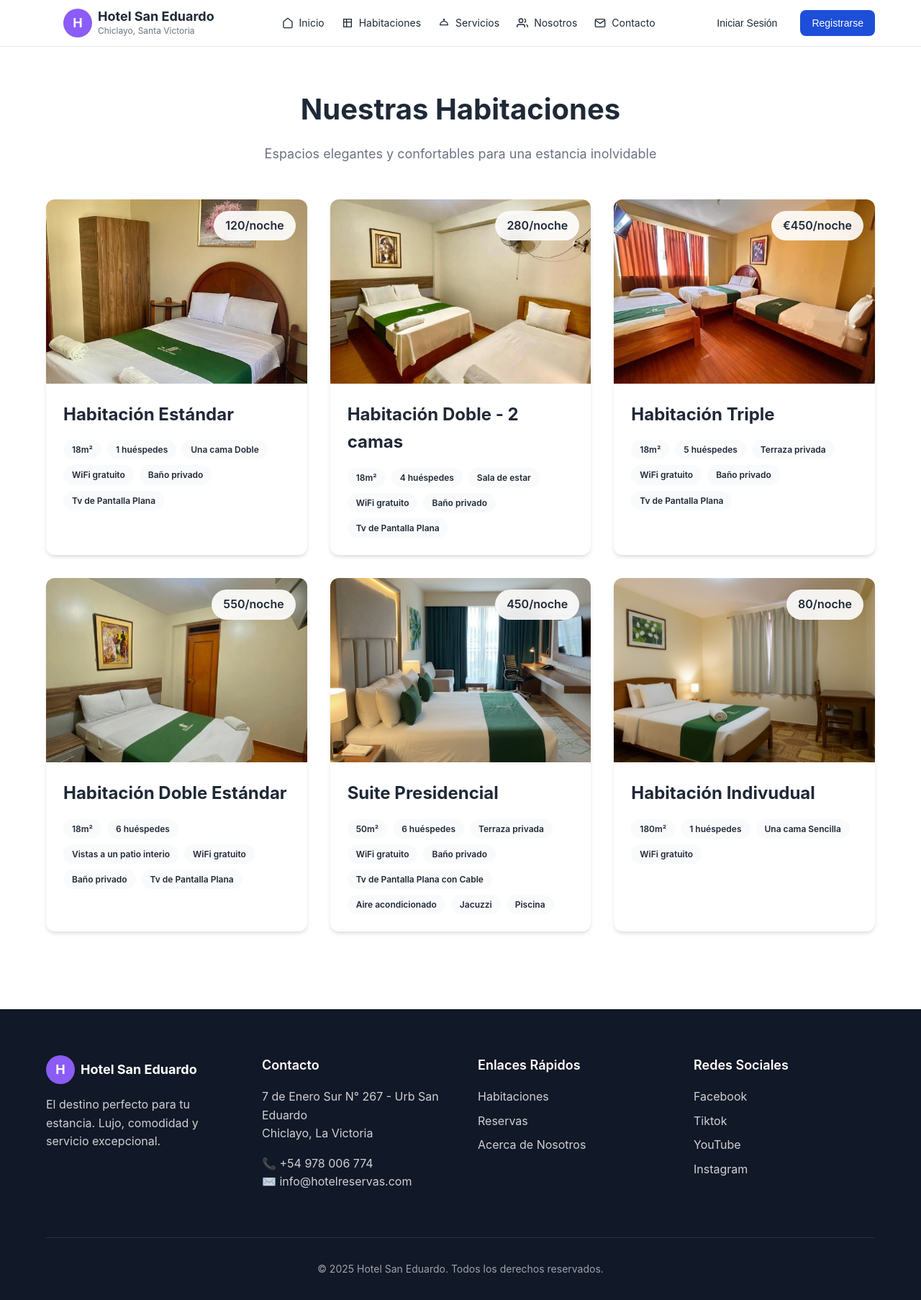
After one commit to Jamir17/CALIDAD---SISTEMA-RESERVAS-HOTEL-SAN-EDUARDO, a Flask app: page /habitaciones-principales in a window 1280 px wide. The commit adds this page. Shown: the whole page at 72% size. Run offline with Flask 3, Linux system fonts and the light colour scheme.

Commit message:
VermasHabitaciones

```diff
--- a/main.py
+++ b/main.py
@@ -44,6 +44,11 @@ app.register_blueprint(webchat_bp, url_prefix="/webchat")
 def index():
     return render_template("index.html", nombre=session.get("nombre"))
 
+@app.route("/habitaciones-principales")
+def habitaciones_principales():
+    """Muestra la página estática con todas las habitaciones."""
+    return render_template("habitacionprincipal.html")
+
 # ====== ARRANQUE ======
 if __name__ == "__main__":
     app.run(debug=True)
--- /dev/null
+++ b/templates/habitacionprincipal.html
@@ -0,0 +1,135 @@
+{% extends "base.html" %}
+
+{% block title %}Nuestras Habitaciones - Hotel San Eduardo{% endblock %}
+
+{% block extra_css %}
+  {{ super() }}
+  <style>
+    /* Añadimos un poco de espacio superior para que no quede pegado al header */
+    .rooms-section {
+      padding-top: 120px;
+      padding-bottom: 60px;
+    }
+  </style>
+{% endblock %}
+
+{% block content %}
+    <!-- Habitaciones -->
+    <section id="habitaciones" class="rooms-section">
+      <div class="container">
+        <div class="section-header">
+          <h2>Nuestras Habitaciones</h2>
+          <p>Espacios elegantes y confortables para una estancia inolvidable</p>
+        </div>
+
+        <div class="rooms-grid">
+          <article class="room-card">
+            <div class="room-image">
+              <img src="{{ url_for('static', filename='img/habitacion_1.jpg') }}" alt="Habitación Estándar">
+              <div class="room-price">120/noche</div>
+            </div>
+            <div class="room-content">
+              <h3>Habitación Estándar</h3>
+              <div class="room-features">
+                <span class="badge">18m²</span>
+                <span class="badge">1 huéspedes</span>
+                <span class="badge">Una cama Doble</span>
+                <span class="badge">WiFi gratuito</span>
+                <span class="badge">Baño privado</span>
+                <span class="badge">Tv de Pantalla Plana</span>
+              </div>
+            </div>
+          </article>
+
+          <article class="room-card">
+            <div class="room-image">
+              <img src="{{ url_for('static', filename='img/habitacion_2.jpg') }}" alt="Suite Junior">
+              <div class="room-price">280/noche</div>
+            </div>
+            <div class="room-content">
+              <h3>Habitación Doble - 2 camas</h3>
+              <div class="room-features">
+                <span class="badge">18m²</span>
+                <span class="badge">4 huéspedes</span>
+                <span class="badge">Sala de estar</span>
+                <span class="badge">WiFi gratuito</span>
+                <span class="badge">Baño privado</span>
+                <span class="badge">Tv de Pantalla Plana</span>
+              </div>
+            </div>
+
+          </article>
+
+          <article class="room-card">
+            <div class="room-image">
+              <img src="{{ url_for('static', filename='img/habitacion_3.jpg') }}" alt="Suite Presidencial">
+              <div class="room-price">€450/noche</div>
+            </div>
+            <div class="room-content">
+              <h3>Habitación Triple</h3>
+              <div class="room-features">
+                <span class="badge">18m²</span>
+                <span class="badge">5 huéspedes</span>
+                <span class="badge">Terraza privada</span>
+                <span class="badge">WiFi gratuito</span>
+                <span class="badge">Baño privado</span>
+                <span class="badge">Tv de Pantalla Plana</span>
+              </div>
+            </div>
+          </article>
+           <article class="room-card">
+            <div class="room-image">
+              <img src="{{ url_for('static', filename='img/habitacion_4.jpg') }}" alt="Suite Presidencial">
+              <div class="room-price">550/noche</div>
+            </div>
+            <div class="room-content">
+              <h3>Habitación Doble Estándar</h3>
+              <div class="room-features">
+                <span class="badge">18m²</span>
+                <span class="badge">6 huéspedes</span>
+                <span class="badge">Vistas a un patio interio</span>
+                <span class="badge">WiFi gratuito</span>
+                <span class="badge">Baño privado</span>
+                <span class="badge">Tv de Pantalla Plana</span>
+              </div>
+            </div>
+          </article>
+              <article class="room-card">
+            <div class="room-image">
+              <img src="{{ url_for('static', filename='img/habitacion_5.jpg') }}" alt="Suite Presidencial">
+              <div class="room-price">450/noche</div>
+            </div>
+            <div class="room-content">
+              <h3>Suite Presidencial</h3>
+              <div class="room-features">
+                <span class="badge">50m²</span>
+                <span class="badge">6 huéspedes</span>
+                <span class="badge">Terraza privada</span>
+                <span class="badge">WiFi gratuito</span>
+                <span class="badge">Baño privado</span>
+                <span class="badge">Tv de Pantalla Plana con Cable</span>
+                <span class="badge">Aire acondicionado</span>
+                <span class="badge">Jacuzzi</span>
+                <span class="badge">Piscina</span>
+              </div>
+            </div>
+          </article>
+              <article class="room-card">
+            <div class="room-image">
+              <img src="{{ url_for('static', filename='img/habitacion_6.jpg') }}" alt="Suite Presidencial">
+              <div class="room-price">80/noche</div>
+            </div>
+            <div class="room-content">
+              <h3>Habitación Indivudual</h3>
+              <div class="room-features">
+                <span class="badge">180m²</span>
+                <span class="badge">1 huéspedes</span>
+                <span class="badge">Una cama Sencilla</span>
+                <span class="badge">WiFi gratuito</span>
+              </div>
+            </div>
+          </article>
+        </div>
+      </div>
+    </section>
+{% endblock %}
--- a/templates/index.html
+++ b/templates/index.html
@@ -236,7 +236,7 @@
         </div>
 
         <div class="text-center">
-          <button class="btn btn-primary btn-lg">Ver Todas las Habitaciones</button>
+          <a href="{{ url_for('habitaciones_principales') }}" class="btn btn-primary btn-lg">Ver Todas las Habitaciones</a>
         </div>
       </div>
     </section>
```
